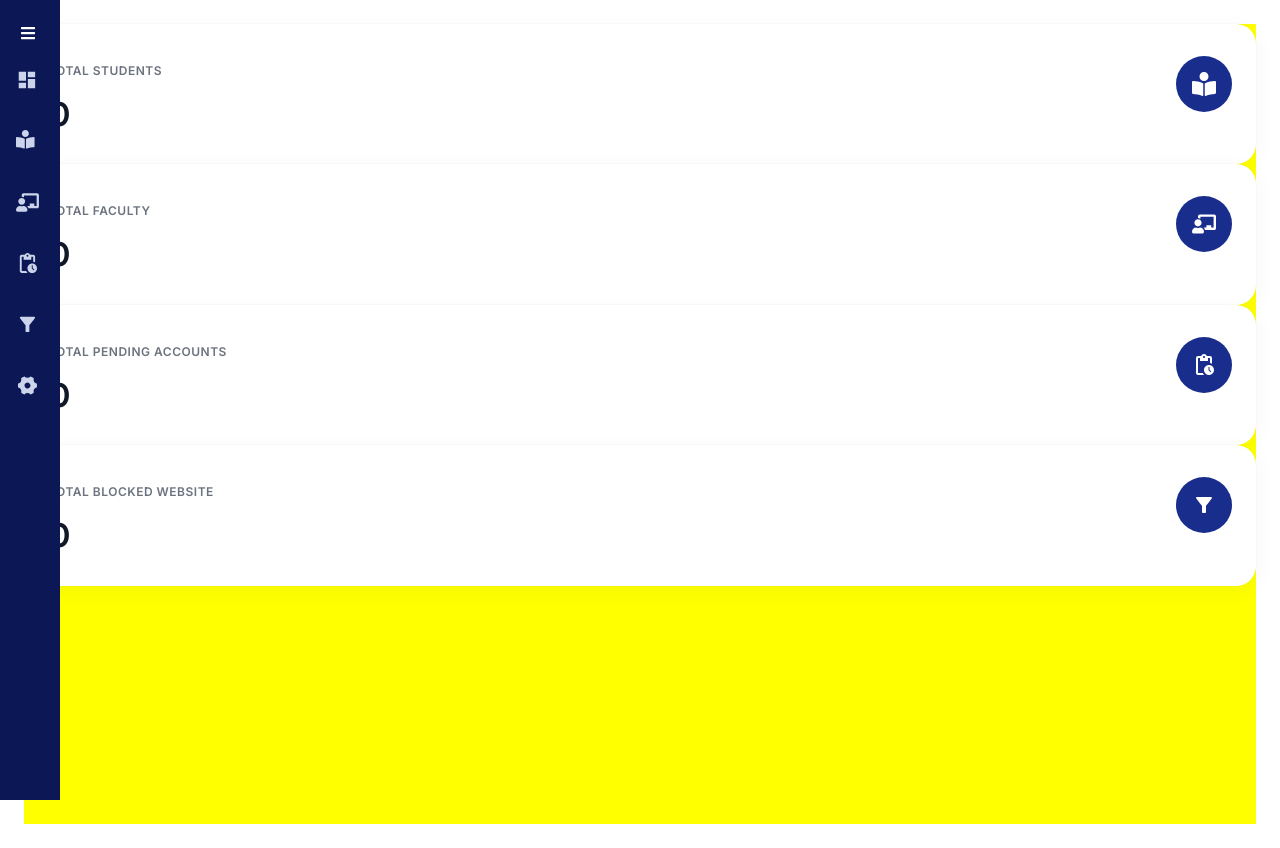
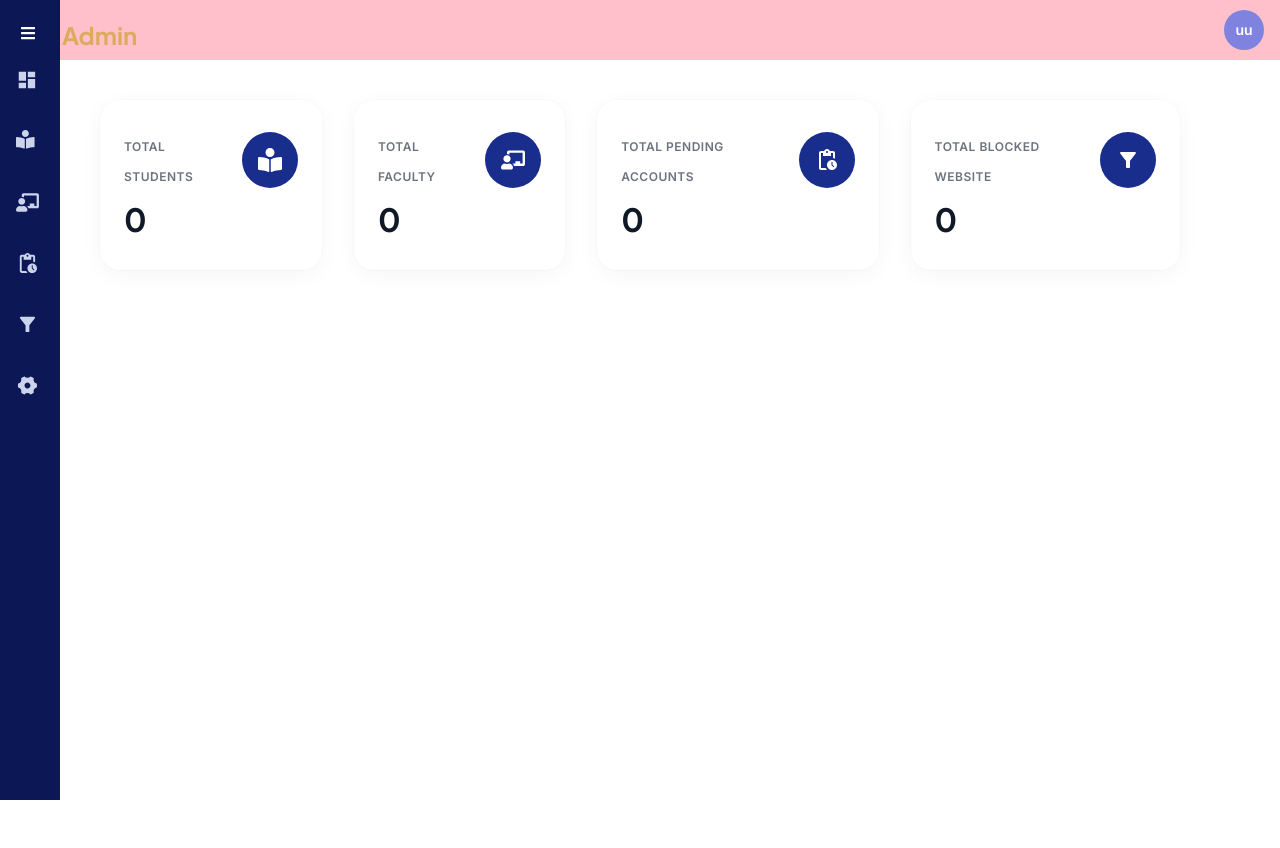
Before and after one commit to prxncxss03/captive-portal-frontend-v2, a React (Vite) app: page /admin/dashboard in a window 1280 px wide. After the commit the page ends 800 px from the top, so only its background shows below. Built offline with nearby package versions, Linux system fonts and the light colour scheme; no server answers; sample sign-in values are in the browser's storage.

Commit message:
add placeholder when sidebar is open

```diff
--- a/src/App.jsx
+++ b/src/App.jsx
@@ -12,15 +12,18 @@ import { Dashboard } from './components/pages/admin/Dashboard';
 import { PrivateRoutes } from './components/utils/PrivateRoutes';
 import { PendingAccounts } from './components/pages/admin/PendingAccounts';
 import { WebContentFilter } from './components/pages/admin/WebContentFilter';
+import { useOutletContext } from 'react-router-dom';
 
 
 function App() {
+
 
   return (
     <Container sx={{
       height: '100vh',
       display: 'flex',
       overflow: 'hidden',
+
 
     }}>
 
--- a/src/components/general/config.jsx
+++ b/src/components/general/config.jsx
@@ -1,2 +1,3 @@
 
 export const API_URL = import.meta.env.VITE_BASE_URL
+export const BROWN = '#dcab5e'
--- a/src/components/pages/admin/Dashboard.jsx
+++ b/src/components/pages/admin/Dashboard.jsx
@@ -1,5 +1,5 @@
 import React, { useEffect, useState } from "react"
-import { MdOutlineSchool } from "react-icons/md"
+import { Box } from "@mui/material";
 import {
     FaUserAlt,
     FaChalkboardTeacher,
@@ -8,8 +8,11 @@ import {
 import {MdPendingActions,MdFilterAlt} from "react-icons/md";
 import { OverviewUser } from "../../sections/overview/OverviewUser"
 import { instance } from "../../../helper/http"
+import { useOutletContext } from "react-router-dom";
+
 
 export const Dashboard = () => {
+
     instance.defaults.headers.common['Authorization'] = `Bearer ${localStorage.getItem('token')}`;
     const [data, setData] = useState({
         totalStudents: 0,
@@ -37,10 +40,13 @@ export const Dashboard = () => {
 
 
     return(
-        <div style={{
-            width: "100%",
-            height: "100vh",
-            backgroundColor: "yellow"
+        <Box style={{
+            display: "flex",
+            maxWidth: "100%",
+            height: "100%",
+            alignItems: "center",
+            margin: 60,
+
         }}>
             <OverviewUser
                 title="Total Students"
@@ -65,6 +71,6 @@ export const Dashboard = () => {
                 value={data.totalStudents}
                 icon={<MdFilterAlt />}
             />
-        </div>
+        </Box>
     )
 }
--- a/src/components/pages/admin/Home.jsx
+++ b/src/components/pages/admin/Home.jsx
@@ -1,51 +1,147 @@
 import React, { useState } from 'react';
 import { adminSidebarData } from '../../general/data/adminSidebarData';
-import { NavLink, Outlet} from 'react-router-dom';
+import { NavLink, Navigate, Outlet,useNavigate} from 'react-router-dom';
 import { FaBars } from 'react-icons/fa';
 import { Box, Divider, IconButton, Stack, SvgIcon, Typography,Button } from '@mui/material';
 import { Logo } from '../../general/Logo';
 import {HiChevronUpDown} from "react-icons/hi2";
 import Tooltip from '@mui/material/Tooltip';
+import { BROWN } from '../../general/config';
+import { LetterAvatar } from '../../general/LetterAvatar';
+import { PopoverLogout } from '../../sections/header/PopoverLogout';
+import { instance } from '../../../helper/http';
 //import { Header } from '../../sections/header/Header';
 
 export const Home = () => {
+    instance.defaults.headers.common['Authorization'] = `Bearer ${localStorage.getItem('token')}`;
+    const navigate = useNavigate();
+    const user = JSON.parse(localStorage.getItem('user'));
+    const [anchorEl, setAnchorEl] = React.useState(null);
 
-    const[isOpen ,setIsOpen] = useState(false);
-    const toggle = () => setIsOpen (!isOpen);
+   const toggleMenu = () => {
+        setIsOpenMenu(!isOpenMenu);
+    }
+    const[isOpenMenu ,setIsOpenMenu] = useState(false);
+    const[isOpenPopover ,setIsOpenPopover] = useState(false);
+
+
+    const handlePopoverClick = (event) => {
+        setAnchorEl(event.currentTarget);
+      };
+
+      const handlePopoverClose = () => {
+        setAnchorEl(null);
+      };
+
+    const handleLogout = () => {
+        console.log('inside logout')
+        instance.post('/api/auth/logout').then((response) => {
+            console.log(response.data.message);
+            localStorage.removeItem('token');
+            localStorage.removeItem('user');
+            navigate('/auth/login')
+        }).catch((error) => {
+            console.log(error);
+        });
+
+    }
+
+
 
     return (
         <Box sx={{
             display: 'flex',
             flexDirection: 'row',
             height: '100%',
-            width: '100%'
+            width: '100%',
+
+
         }}>
+        <Box sx={{
+            backgroundColor: 'pink',
+            position: 'absolute',
+            top: '0px' ,
+            right: 0,
+            zIndex: 49,
+            width: '100%',
+            height: '60px',
+            display: 'flex',
+            flexDirection: 'row',
+            justifyContent: 'space-between',
+            alignItems: 'center',
+        }}>
+
+        <Box
+        sx={{
+            position: 'absolute',
+            top: '0px' ,
+            left: 0,
+            zIndex: 49,
+            width: '100%',
+            height: '100vh',
+            backgroundColor: 'rgba(0,0,0,0.5)',
+            display: isOpenMenu ? 'block' : 'none',
+            transition: 'all 0.5s ease',
+            userSelect: 'none',
+
+        }}>
+
+        </Box>
+            <Box sx={{
+                display: 'flex',
+                flexDirection: 'row',
+                alignItems: 'center',
+                marginLeft: '20px',
+                marginTop: '10px',
+
+            }}>
+                <Logo />
+                <Typography variant="h5" sx={{marginLeft: '10px', color: BROWN}}>Admin</Typography>
+            </Box>
+            <Box >
+                <PopoverLogout
+                handlePopoverClose={handlePopoverClose}
+                handlePopoverClick={handlePopoverClick}
+                firstName={user.first_name}
+                lastName={user.last_name}
+                anchorEl={anchorEl}
+                onLogout={handleLogout}
+                 />
+            </Box>
+
+        </Box>
 
 
 
             <Box sx={{
                 backgroundColor: 'primary.dark',
                 color: 'primary.contrastText',
-                width: isOpen ? "330px" : "60px",
+                width: isOpenMenu ? "330px" : "60px",
                 height: "100vh",
                 position: 'fixed',
                 zIndex: 50,
-                padding: isOpen ? '0 0 0 4px' : '0 0 0 0',
+                padding: isOpenMenu ? '0 0 0 4px' : '0 0 0 0',
+                marginRight: isOpenMenu ? '330px' : '60px',
                 //add hover effect
 
                 '@media screen and (max-width: 653px)': {
-                    width: isOpen ? "250px" : "50px",
+                    width: isOpenMenu ? "250px" : "50px",
                     padding: '0',
                 }
 
             }}>
 
-                    <div className="top_section">
 
-                        <div style={{marginLeft: isOpen ? "20px" : "20px", marginTop: '25px'}} className="bars">
-                            <FaBars onClick={toggle} />
-                        </div>
-                    </div>
+
+                <Box sx={{marginLeft: isOpenMenu ? "20px" : "20px", marginTop: '25px',
+                ":hover":{
+                    cursor: 'pointer',
+                    color: BROWN,
+                }
+                }} className="bars">
+                    <FaBars onClick={toggleMenu} />
+                </Box>
+
 
                 <Box
                     sx={{
@@ -59,7 +155,7 @@ export const Home = () => {
                     }}
                     >
                     <Box sx={{ p: 3 ,
-                    display: isOpen ? "block" : "none",
+                    display: isOpenMenu ? "block" : "none",
 
                      }}>
 
@@ -109,7 +205,7 @@ export const Home = () => {
                         </SvgIcon>
                     </Box>
                     </Box>
-                    <Divider sx={{ borderColor: 'neutral.700', display: isOpen ? 'block' : 'none' }} />
+                    <Divider sx={{ borderColor: 'neutral.700', display: isOpenMenu ? 'block' : 'none' }} />
                     <Box
                     component="nav"
                     sx={{
@@ -130,26 +226,26 @@ export const Home = () => {
                             {
                     adminSidebarData.map((item, index)=>(
 
-                        <NavLink to={item.path}  key={index} onClick={toggle}   className="link" style={{
+                        <NavLink to={item.path}  key={index}   className="link" style={{
                             textDecoration: "none",
                             //add hover effect
 
                         }}>
                         <Tooltip title={item.name} placement="right" arrow>
-                            <Stack direction="row" alignItems='center' spacing={2} sx={{ p: isOpen ? 2 : 0,
+                            <Stack direction="row" alignItems='center' spacing={2} sx={{ p: isOpenMenu ? 2 : 0,
                             ":hover": {
-                                backgroundColor: isOpen ? 'rgba(255, 255, 255, 0.04)' : 'transparent',
+                                backgroundColor: isOpenMenu ? 'rgba(255, 255, 255, 0.04)' : 'transparent',
                                 borderRadius: 1,
 
 
                             },
-                            marginBottom: isOpen ? 0 : 4  }}>
+                            marginBottom: isOpenMenu ? 0 : 4  }}>
                                 <SvgIcon fontSize="small" sx={{ color: 'primary.lightest', mt: 0.5,
-                                fontSize: isOpen ? "20px" : "25px",
+                                fontSize: isOpenMenu ? "20px" : "25px",
                                 transition: "all 0.34s ease",
                                 ":hover": {
 
-                                    color: '#dcab5e',
+                                    color: BROWN,
 
                                 }
                                 }}>
@@ -157,11 +253,11 @@ export const Home = () => {
                                 </SvgIcon>
 
                                     <Box sx={{
-                                        display: isOpen ? "block" : "none"
+                                        display: isOpenMenu ? "block" : "none"
                                     }}>
                                         <Typography
                                         sx={{
-                                            display: isOpen ? "block" : "none"
+                                            display: isOpenMenu ? "block" : "none"
                                         }}
                                             color="primary.contrastText"
 
@@ -192,7 +288,7 @@ export const Home = () => {
                 p: 3
             }}>
 
-                <Outlet/>
+                <Outlet context={isOpenMenu}/>
             </Box>
 
         </Box>
--- /dev/null
+++ b/src/components/sections/header/PopoverLogout.jsx
@@ -0,0 +1,45 @@
+import * as React from 'react';
+import Popover from '@mui/material/Popover';
+import Typography from '@mui/material/Typography';
+import Button from '@mui/material/Button';
+import { LetterAvatar } from '../../general/LetterAvatar';
+
+
+export  function PopoverLogout({
+
+  handlePopoverClick,
+  firstName,
+  lastName,
+  handlePopoverClose,
+  anchorEl,
+  onLogOut,
+
+
+}) {
+
+
+
+
+  const open = Boolean(anchorEl);
+  const id = open ? 'simple-popover' : undefined;
+
+  return (
+    <div>
+      <Button aria-describedby={id} onClick={(event)=>handlePopoverClick(event)}>
+        <LetterAvatar name={firstName + " " + lastName} />
+      </Button>
+      <Popover
+        id={id}
+        open={open}
+        anchorEl={anchorEl}
+        onClose={handlePopoverClose}
+        anchorOrigin={{
+          vertical: 'bottom',
+          horizontal: 'left',
+        }}
+      >
+        <Button onClick={onLogOut}>Logout</Button>
+      </Popover>
+    </div>
+  );
+}
--- a/src/components/sections/overview/OverviewUser.jsx
+++ b/src/components/sections/overview/OverviewUser.jsx
@@ -10,8 +10,11 @@ export const OverviewUser = ({
 
 
     return(
-        <Card >
-      <CardContent>
+      <Card sx={{
+        maxWidth: 350,
+        margin: 2,
+      }}>
+      <CardContent >
         <Stack
           alignItems="flex-start"
           direction="row"
```
